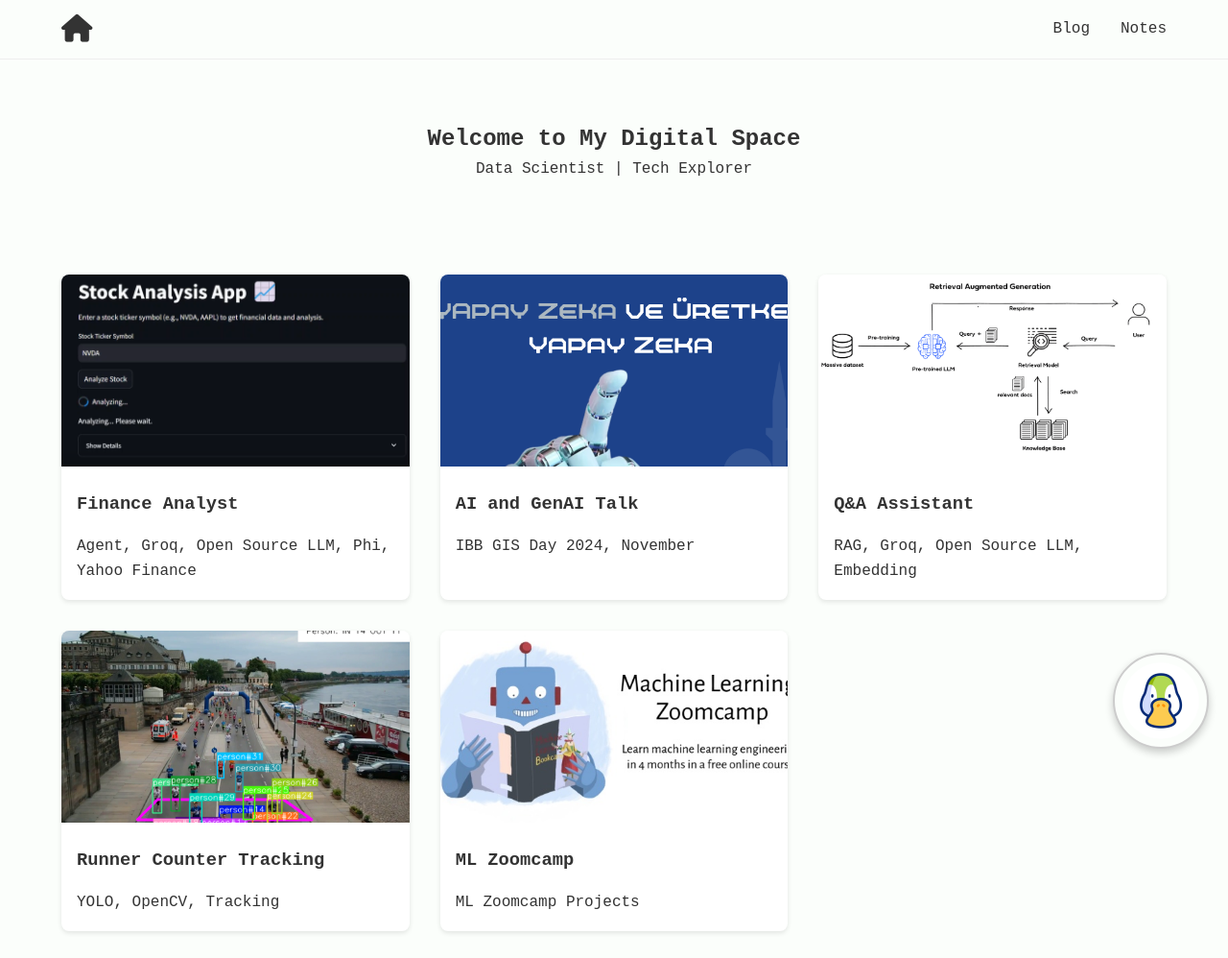
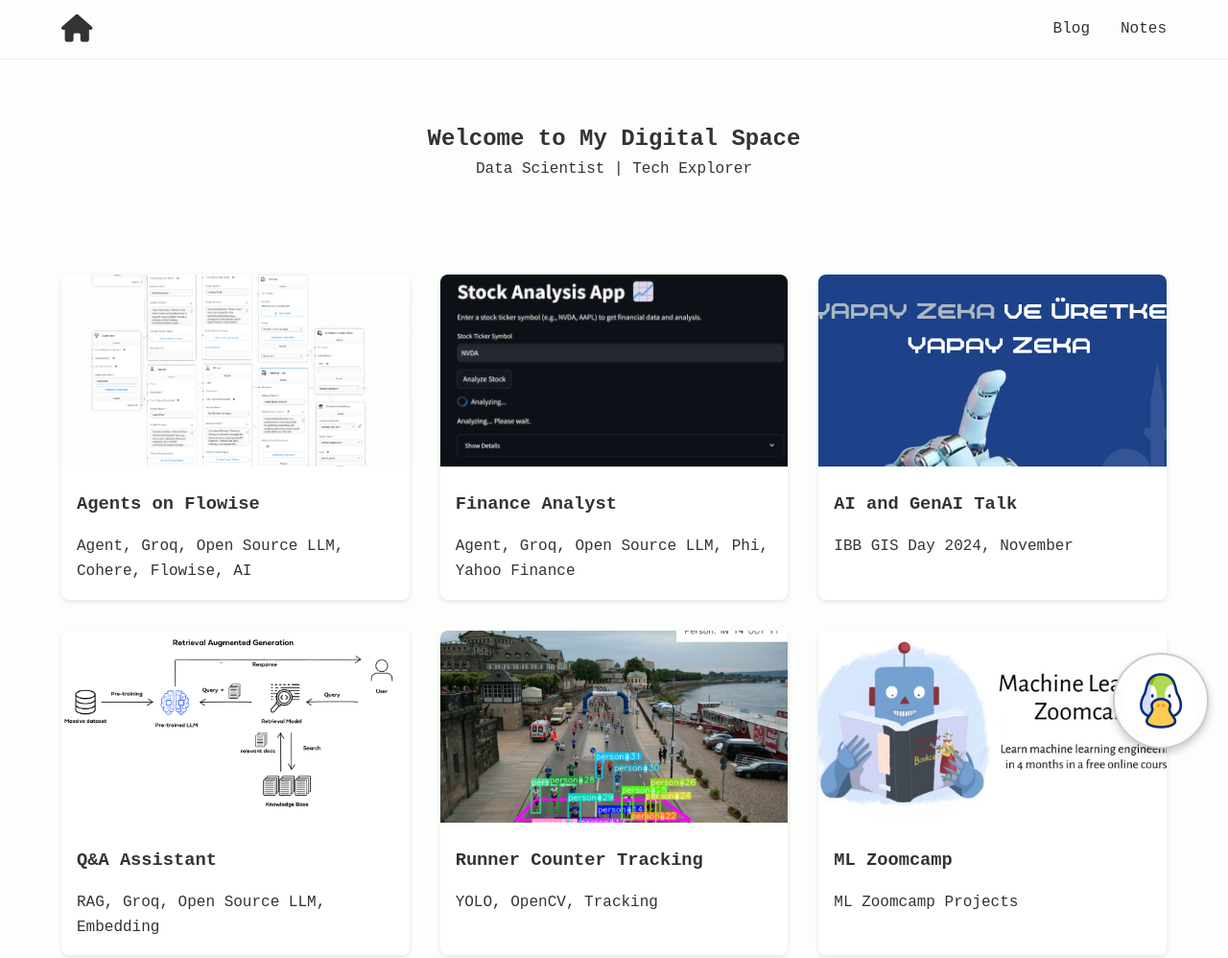
Before and after one commit to alicenkbaytop/alicenkbaytop, a plain HTML site: page index.html in a window 1280 px wide. Shown: the top 998 px of the page at 96% size. Drawn offline with Linux system fonts and the light colour scheme; no server answers.

Commit message:
Project 4 added.

```diff
--- a/index.html
+++ b/index.html
@@ -21,6 +21,11 @@
 
     <section class="projects-grid">
       <!-- Project Box Template -->
+      <a href="https://github.com/alicenkbaytop/NLP/tree/main/Flowise" class="project-box">
+        <img src="public/images/Web Search, Writing, Coding, Strategy Agents.png" alt="Project 4" />
+        <h3>Agents on Flowise</h3>
+        <p>Agent, Groq, Open Source LLM, Cohere, Flowise, AI</p>
+      </a>
       <a href="https://github.com/alicenkbaytop/NLP/tree/main/finance-analyst" class="project-box">
         <img src="public/images/Finance Analyst.png" alt="Project 3" />
         <h3>Finance Analyst</h3>
```
Also changed, not shown: public/images/Web Search, Writing, Coding, Strategy Agents.png (added).
